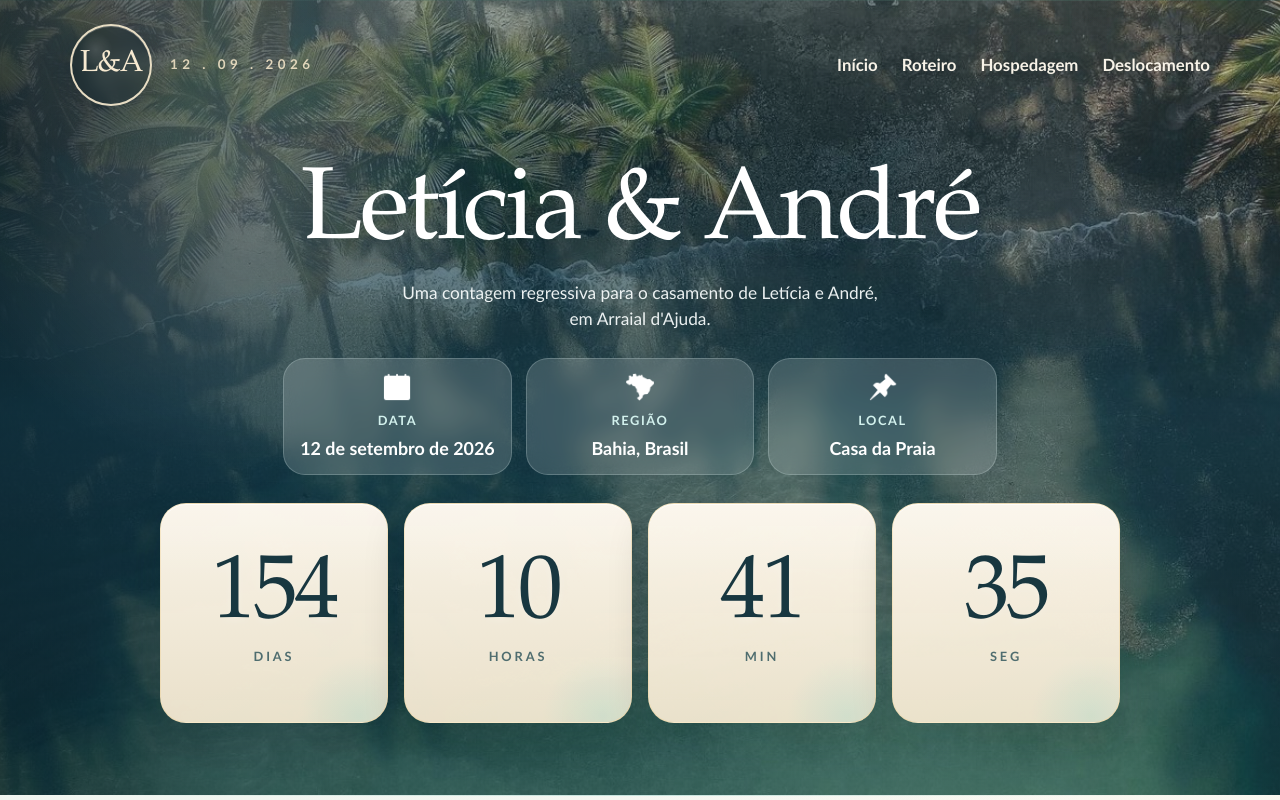
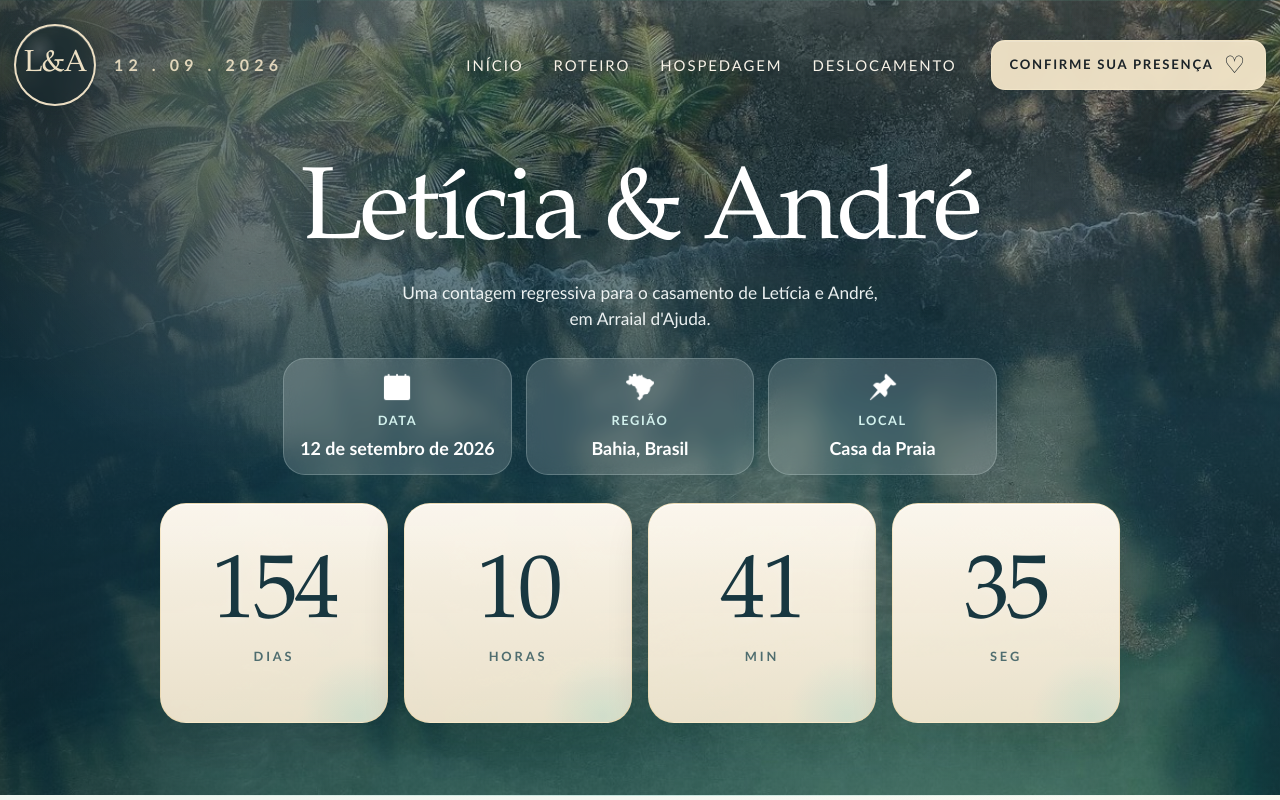
Before and after one commit to heitor-barbosa/travel-countdown-app, a React (Vite) app in the folder frontend/: page / in a window 1280 px wide. Shown: the top 800 px of the page. Built offline with nearby package versions, Linux system fonts and the light colour scheme.

Commit message:
Atualização do cabeçalho: sticky, ajustes de cores e fontes, adição do botão de confirmar presença

```diff
--- a/frontend/src/App.css
+++ b/frontend/src/App.css
@@ -9,18 +9,71 @@
   position: absolute;
   inset: 0 0 auto;
   z-index: 30;
+  width: 100%;
+  transition:
+    opacity 220ms ease,
+    transform 220ms ease;
+}
+
+.site-header--compact {
+  position: fixed;
+  top: 0;
+  left: 0;
+  right: 0;
+  overflow: hidden;
+  animation: header-slide-down 220ms ease;
+}
+
+.site-header--compact::before {
+  content: '';
+  position: absolute;
+  left: 0;
+  right: 0;
+  top: 0;
+  height: var(--sticky-hero-height, 100vh);
+  background:
+    radial-gradient(circle at 18% 22%, rgba(255, 255, 255, 0.2), transparent 24%),
+    radial-gradient(circle at 82% 18%, rgba(255, 255, 255, 0.08), transparent 18%),
+    linear-gradient(
+      180deg,
+      rgba(247, 242, 231, 0.12) 0%,
+      rgba(15, 42, 57, 0.24) 18%,
+      rgba(20, 61, 79, 0.54) 52%,
+      rgba(13, 35, 44, 0.44) 100%
+    ),
+    linear-gradient(
+      110deg,
+      rgba(8, 24, 30, 0.84) 0%,
+      rgba(18, 60, 74, 0.48) 32%,
+      rgba(239, 225, 198, 0.08) 100%
+    ),
+    url('./assets/hero_card_images/praia-com-arvre.jpeg');
+  background-size: cover;
+  background-position: center;
+  transform: translateY(calc(-1 * var(--sticky-hero-offset, 0px)));
+  pointer-events: none;
+  z-index: 0;
 }
 
 .site-header__inner {
-  width: min(1180px, 100%);
+  width: min(1480px, calc(100% - 8px));
   margin: 0 auto;
-  padding: 24px 20px 0;
+  padding: 24px 10px 0;
   min-height: 104px;
   display: flex;
   align-items: center;
   justify-content: space-between;
   gap: 20px;
   background: transparent;
+  position: relative;
+  z-index: 1;
+  transition:
+    min-height 220ms ease,
+    padding 220ms ease,
+    background-color 220ms ease,
+    border-color 220ms ease,
+    box-shadow 220ms ease,
+    backdrop-filter 220ms ease;
 }
 
 .brand {
@@ -28,13 +81,14 @@
   align-items: center;
   gap: 18px;
   text-decoration: none;
+  flex-shrink: 0;
 }
 
 .brand-mark {
   width: 82px;
   height: 82px;
   border-radius: 999px;
-  border: 2px solid rgba(244, 231, 204, 0.94);
+  border: 2px solid rgba(245, 231, 202, 0.96);
   background:
     radial-gradient(circle at 30% 30%, rgba(255, 255, 255, 0.12), transparent 22%),
     rgba(7, 28, 34, 0.34);
@@ -43,7 +97,7 @@
     0 12px 30px rgba(4, 17, 23, 0.28);
   display: grid;
   place-items: center;
-  color: #f7ead1;
+  color: rgba(245, 231, 202, 0.96);
   font-family: var(--font-display);
   font-size: 1.9rem;
   letter-spacing: -0.08rem;
@@ -53,28 +107,40 @@
 
 .site-header__date {
   color: rgba(245, 231, 202, 0.88);
-  font-size: 0.84rem;
-  letter-spacing: 0.28rem;
+  font-size: 1rem;
+  letter-spacing: 0.32rem;
   text-transform: uppercase;
-  font-weight: 700;
+  font-weight: 800;
   line-height: 1;
-  text-shadow: 0 6px 18px rgba(7, 21, 28, 0.34);
+  text-shadow:
+    0 6px 18px rgba(7, 21, 28, 0.42),
+    0 0 18px rgba(245, 231, 202, 0.12);
+}
+
+.site-header__actions {
+  display: flex;
+  flex: 1;
+  align-items: center;
+  justify-content: flex-end;
+  gap: 34px;
 }
 
 .main-nav {
   display: flex;
   flex-wrap: wrap;
   justify-content: flex-end;
-  gap: 24px;
+  gap: 30px;
 }
 
 .main-nav a {
   color: #f8f3e8;
   text-decoration: none;
-  font-size: 1.05rem;
-  font-weight: 600;
+  font-size: 0.93rem;
+  font-weight: 500;
   padding: 8px 0;
   position: relative;
+  text-transform: uppercase;
+  letter-spacing: 0.12rem;
   text-shadow: 0 4px 12px rgba(7, 21, 28, 0.3);
 }
 
@@ -93,6 +159,112 @@
 .main-nav a:hover::after,
 .main-nav a:focus-visible::after {
   opacity: 1;
+}
+
+.rsvp-button {
+  display: inline-flex;
+  align-items: center;
+  justify-content: center;
+  gap: 10px;
+  padding: 12px 18px;
+  border: 1px solid rgba(245, 231, 202, 0.82);
+  border-radius: 14px;
+  background: rgba(245, 231, 202, 0.94);
+  color: #1b2328;
+  font-size: 0.82rem;
+  font-weight: 700;
+  letter-spacing: 0.11rem;
+  text-transform: uppercase;
+  cursor: pointer;
+  box-shadow:
+    inset 0 1px 0 rgba(255, 255, 255, 0.16),
+    0 10px 22px rgba(8, 24, 30, 0.12);
+  transition:
+    transform 180ms ease,
+    box-shadow 180ms ease,
+    filter 180ms ease,
+    background-color 180ms ease,
+    border-color 180ms ease;
+  white-space: nowrap;
+  backdrop-filter: blur(8px);
+}
+
+.rsvp-button:hover,
+.rsvp-button:focus-visible {
+  transform: translateY(-1px);
+  filter: brightness(1.015);
+  background: rgba(250, 239, 213, 0.98);
+  border-color: rgba(245, 231, 202, 0.96);
+  box-shadow:
+    inset 0 1px 0 rgba(255, 255, 255, 0.18),
+    0 14px 26px rgba(8, 24, 30, 0.16);
+}
+
+.rsvp-button__icon {
+  font-size: 1.5rem;
+  line-height: 1;
+  transform: translateY(-1px);
+}
+
+.site-header--compact .site-header__inner {
+  margin-top: 0;
+  padding: 14px 10px;
+  min-height: 84px;
+  border-radius: 0;
+  background: transparent;
+  border: 0;
+  box-shadow: none;
+  backdrop-filter: none;
+}
+
+.site-header--compact .brand {
+  gap: 14px;
+}
+
+.site-header--compact .brand-mark {
+  width: 62px;
+  height: 62px;
+  font-size: 1.45rem;
+}
+
+.site-header--compact .site-header__date {
+  font-size: 0.92rem;
+  letter-spacing: 0.28rem;
+}
+
+.site-header--compact .main-nav {
+  gap: 18px;
+}
+
+.site-header--compact .main-nav a {
+  font-size: 0.98rem;
+}
+
+.site-header--compact .site-header__actions {
+  gap: 30px;
+}
+
+.site-header--compact .rsvp-button {
+  padding: 11px 16px;
+  font-size: 0.76rem;
+  border-radius: 14px;
+}
+
+.site-header--compact .main-nav a {
+  font-size: 0.9rem;
+  letter-spacing: 0.11rem;
+}
+
+@keyframes header-slide-down {
+  from {
+    opacity: 0;
+    transform: translateY(-14px);
+  }
+
+  to {
+    opacity: 1;
+    transform: translateY(0);
+  }
 }
 
 .hero-panel {
@@ -653,13 +825,32 @@
     flex-direction: column;
     align-items: center;
     justify-content: center;
-    padding: 18px 20px 0;
+    padding: 18px 16px 0;
+  }
+
+  .site-header__actions {
+    width: 100%;
+    flex-direction: column;
+    gap: 14px;
   }
 
   .main-nav {
     width: 100%;
-    gap: 16px;
+    gap: 18px;
     justify-content: center;
+  }
+
+  .rsvp-button {
+    padding: 12px 18px;
+  }
+
+  .site-header--compact .site-header__inner {
+    margin-top: 0;
+    padding: 12px 14px;
+  }
+
+  .site-header--compact .site-header__actions {
+    gap: 12px;
   }
 
   .brand-mark {
@@ -670,6 +861,12 @@
 
   .hero-main {
     padding: 224px 16px 42px;
+  }
+
+  .site-header--compact .brand-mark {
+    width: 56px;
+    height: 56px;
+    font-size: 1.3rem;
   }
 
   .itinerary-list::before {
@@ -747,7 +944,20 @@
 
   .main-nav a {
     padding: 6px 0;
-    font-size: 0.95rem;
+    font-size: 0.88rem;
+    letter-spacing: 0.1rem;
+  }
+
+  .rsvp-button {
+    width: 100%;
+    justify-content: center;
+    font-size: 0.8rem;
+    letter-spacing: 0.06rem;
+  }
+
+  .site-header--compact .site-header__date {
+    font-size: 0.82rem;
+    letter-spacing: 0.22rem;
   }
 
   .itinerary-list::before {
--- a/frontend/src/App.jsx
+++ b/frontend/src/App.jsx
@@ -127,6 +127,7 @@ function getTimeLeft(targetDate) {
 
 function App() {
   const [timeLeft, setTimeLeft] = useState(() => getTimeLeft(WEDDING.targetDate))
+  const [isHeaderCompact, setIsHeaderCompact] = useState(false)
 
   useEffect(() => {
     const intervalId = window.setInterval(() => {
@@ -134,6 +135,34 @@ function App() {
     }, 1000)
 
     return () => window.clearInterval(intervalId)
+  }, [])
+
+  useEffect(() => {
+    const syncHeaderState = () => {
+      const heroSection = document.getElementById('inicio')
+      const root = document.documentElement
+
+      if (!heroSection) {
+        return
+      }
+
+      const { bottom } = heroSection.getBoundingClientRect()
+      const heroHeight = heroSection.offsetHeight
+      const stickyOffset = Math.max(0, Math.min(window.scrollY, heroHeight))
+
+      root.style.setProperty('--sticky-hero-height', `${heroHeight}px`)
+      root.style.setProperty('--sticky-hero-offset', `${stickyOffset}px`)
+      setIsHeaderCompact(bottom <= 140)
+    }
+
+    syncHeaderState()
+    window.addEventListener('scroll', syncHeaderState, { passive: true })
+    window.addEventListener('resize', syncHeaderState)
+
+    return () => {
+      window.removeEventListener('scroll', syncHeaderState)
+      window.removeEventListener('resize', syncHeaderState)
+    }
   }, [])
 
   const countdownUnits = [
@@ -151,7 +180,7 @@ function App() {
 
   return (
     <main className="page-shell">
-      <header className="site-header">
+      <header className={`site-header ${isHeaderCompact ? 'site-header--compact' : ''}`}>
         <div className="site-header__inner">
           <a className="brand" href="#inicio">
             <span className="brand-mark" aria-hidden="true">
@@ -160,12 +189,21 @@ function App() {
             <p className="site-header__date">12 . 09 . 2026</p>
           </a>
 
+          <div className="site-header__actions">
             <nav className="main-nav" aria-label="Navegação principal">
               <a href="#inicio">Início</a>
               <a href="#roteiro">Roteiro</a>
               <a href="#hospedagem">Hospedagem</a>
               <a href="#deslocamento">Deslocamento</a>
             </nav>
+
+            <button className="rsvp-button" type="button">
+              <span>Confirme sua presença</span>
+              <span className="rsvp-button__icon" aria-hidden="true">
+                ♡
+              </span>
+            </button>
+          </div>
         </div>
       </header>
 
```
Lines whose indentation alone changed are shown as unchanged.
